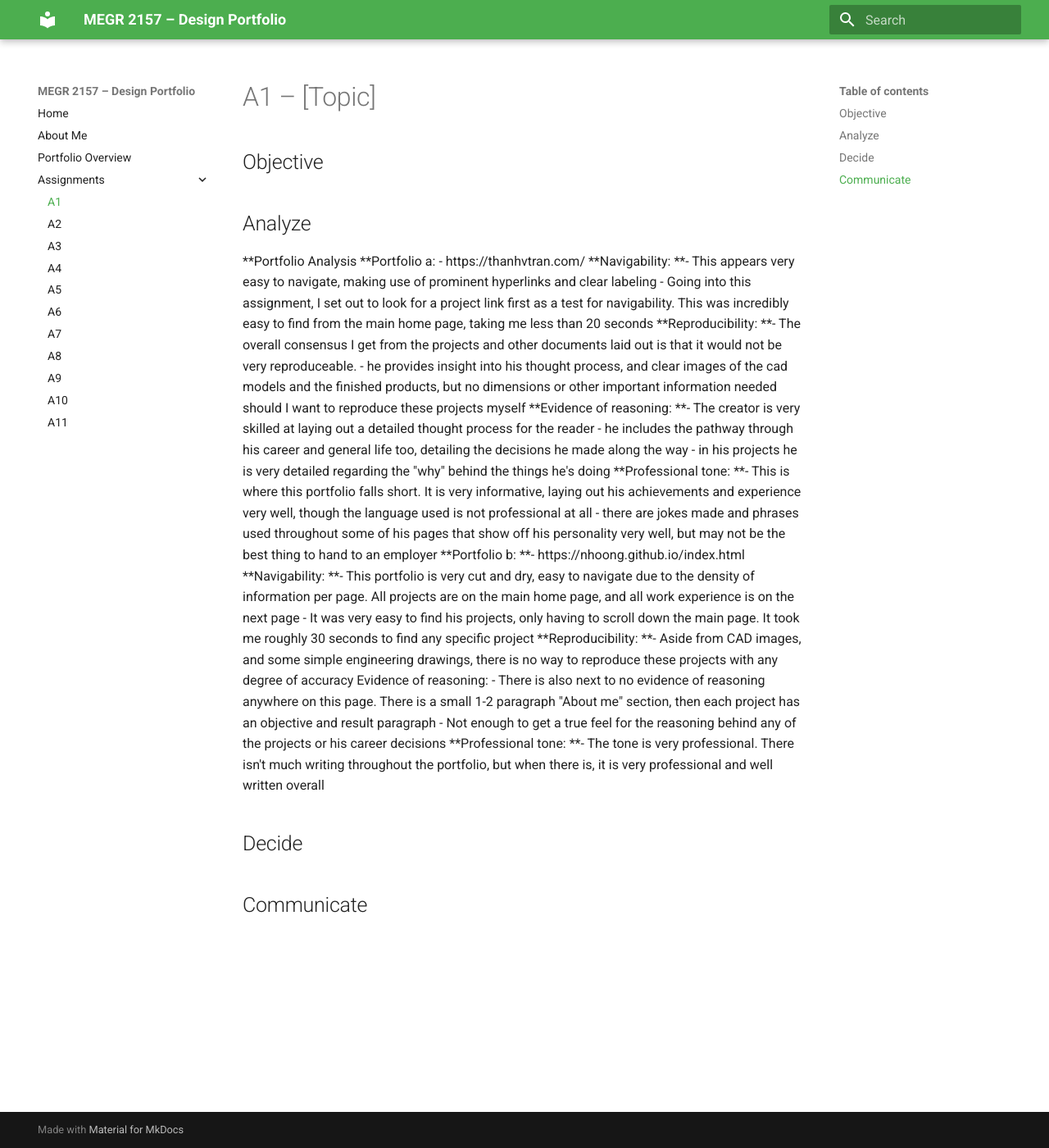
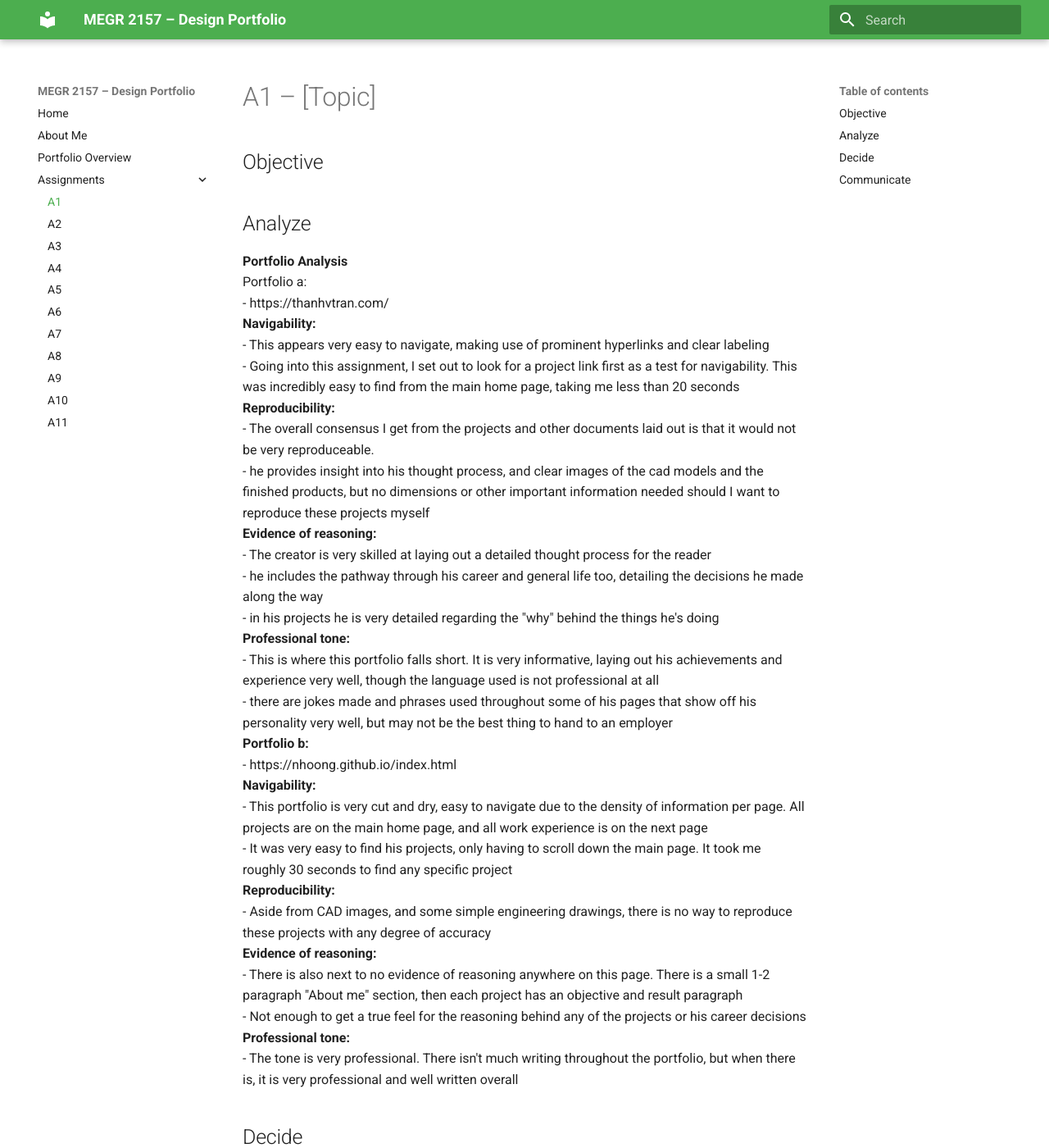
Before and after one commit to Brian-Jones-007/design-projects-portfolio, an MkDocs documentation site: the page built from docs/assignments/A01/index.md, in a window 1280 px wide and 1400 px high. Shown: the whole window at 82% size. Built offline with MkDocs 1.6.1 and Material for MkDocs 9.7.7, drawn with Linux system fonts in a browser that asks for light colours.

Commit message:
Format portfolio analysis for clarity and consistency

```diff
--- a/docs/assignments/A01/index.md
+++ b/docs/assignments/A01/index.md
@@ -27,8 +27,8 @@
 - It was very easy to find his projects, only having to scroll down the main page. It took me roughly 30 seconds to find any specific project
 **Reproducibility:
 **- Aside from CAD images, and some simple engineering drawings, there is no way to reproduce these projects with any degree of accuracy
-Evidence of reasoning:
-- There is also next to no evidence of reasoning anywhere on this page. There is a small 1-2 paragraph "About me" section, then each project has an objective and result paragraph
+**Evidence of reasoning:
+**- There is also next to no evidence of reasoning anywhere on this page. There is a small 1-2 paragraph "About me" section, then each project has an objective and result paragraph
 - Not enough to get a true feel for the reasoning behind any of the projects or his career decisions
 **Professional tone:
 **- The tone is very professional. There isn't much writing throughout the portfolio, but when there is, it is very professional and well written overall
```
